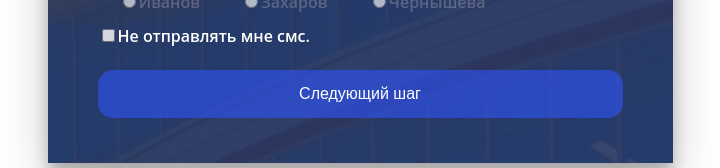
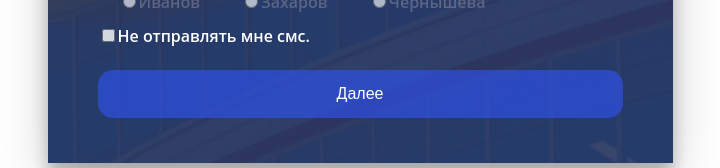
Before and after one commit to RustamRaybik11/FormValidation, a Vue app: page / in a window 1280 px wide. Shown: the part 870-1038 px from the top of the page, without its empty margins (280-1000 px from the left). Built offline with nearby package versions, Linux system fonts and the light colour scheme.

Commit message:
Update Form.vue

```diff
--- a/src/components/Form.vue
+++ b/src/components/Form.vue
@@ -109,7 +109,7 @@
                     </label>
                     <div class="group">
                     <button @click="step++" :disabled="disabledBtn1"
-                            type="button" class="button">Следующий шаг</button>
+                            type="button" class="button">Далее</button>
                     </div>
 
                 </div>
@@ -168,7 +168,7 @@
                         <div class="row">
                             <button @click="step--" type="button" class="button">Назад</button>
                             <button @click="step++" :disabled="disabledBtn2"
-                                    type="button" class="button disbtn">Следующий шаг</button>
+                                    type="button" class="button disbtn">Далее</button>
                         </div>
 
                     </div>
@@ -221,7 +221,7 @@
 
                         </div>
 
-                        <div class="group">
+                        <div class="group вкщз">
                             <div >
                                 <label class="label">*Дата выдачи</label>
                                 <input type="date" class="input" v-model.trim="$v.formReg.dateOfIssue.$model">
@@ -232,7 +232,7 @@
 
                         <div class="row">
                             <button @click="step--" type="button" class="button">Назад</button>
-                            <button @click="step++" :disabled="disabledBtnFinish" type="submit" class="button disbtn">Зарегистрироваться</button>
+                            <button @click="step++" :disabled="disabledBtnFinish" type="submit" class="button disbtn">Готово</button>
                         </div>
 
                     </div>
```
